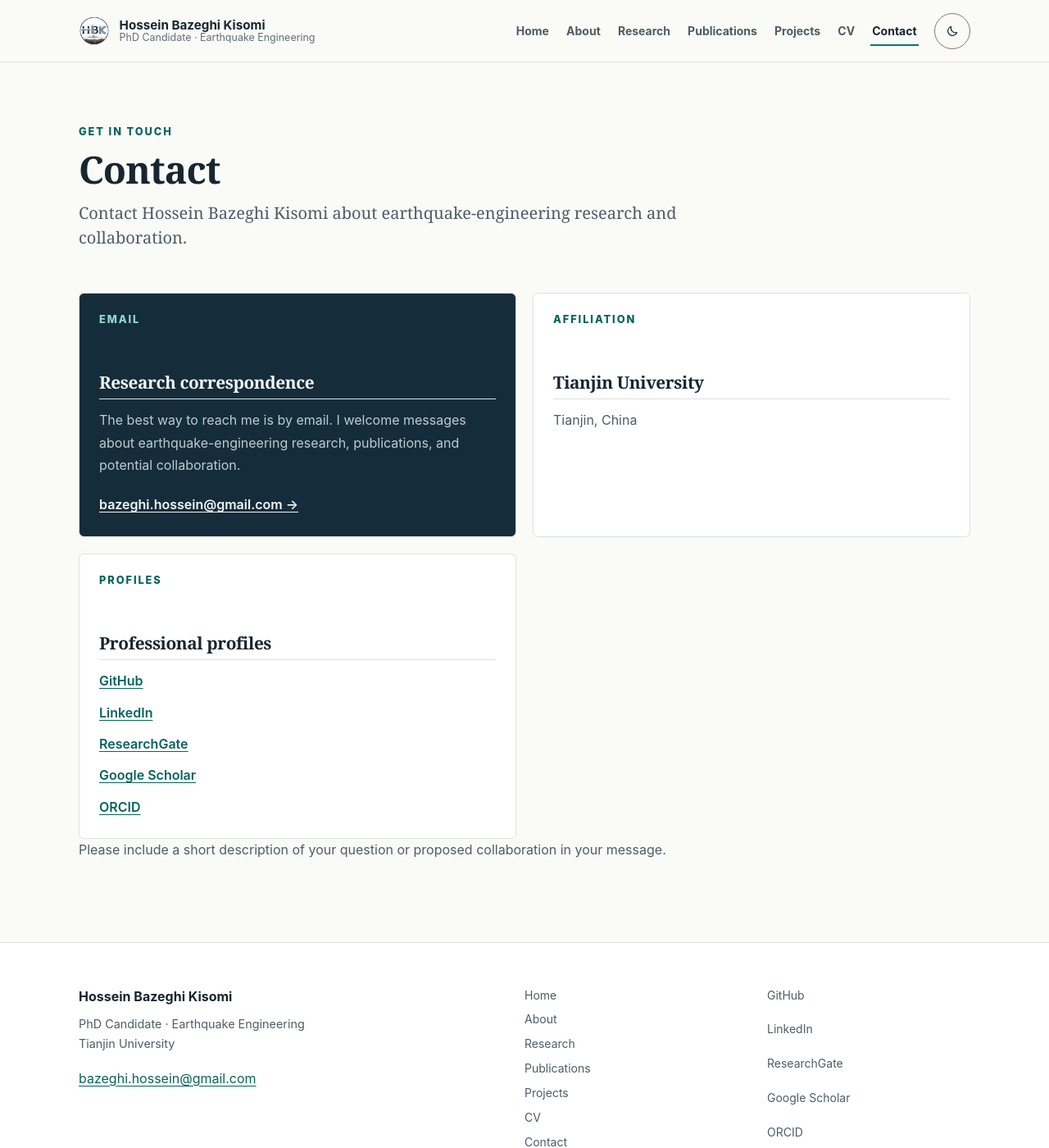
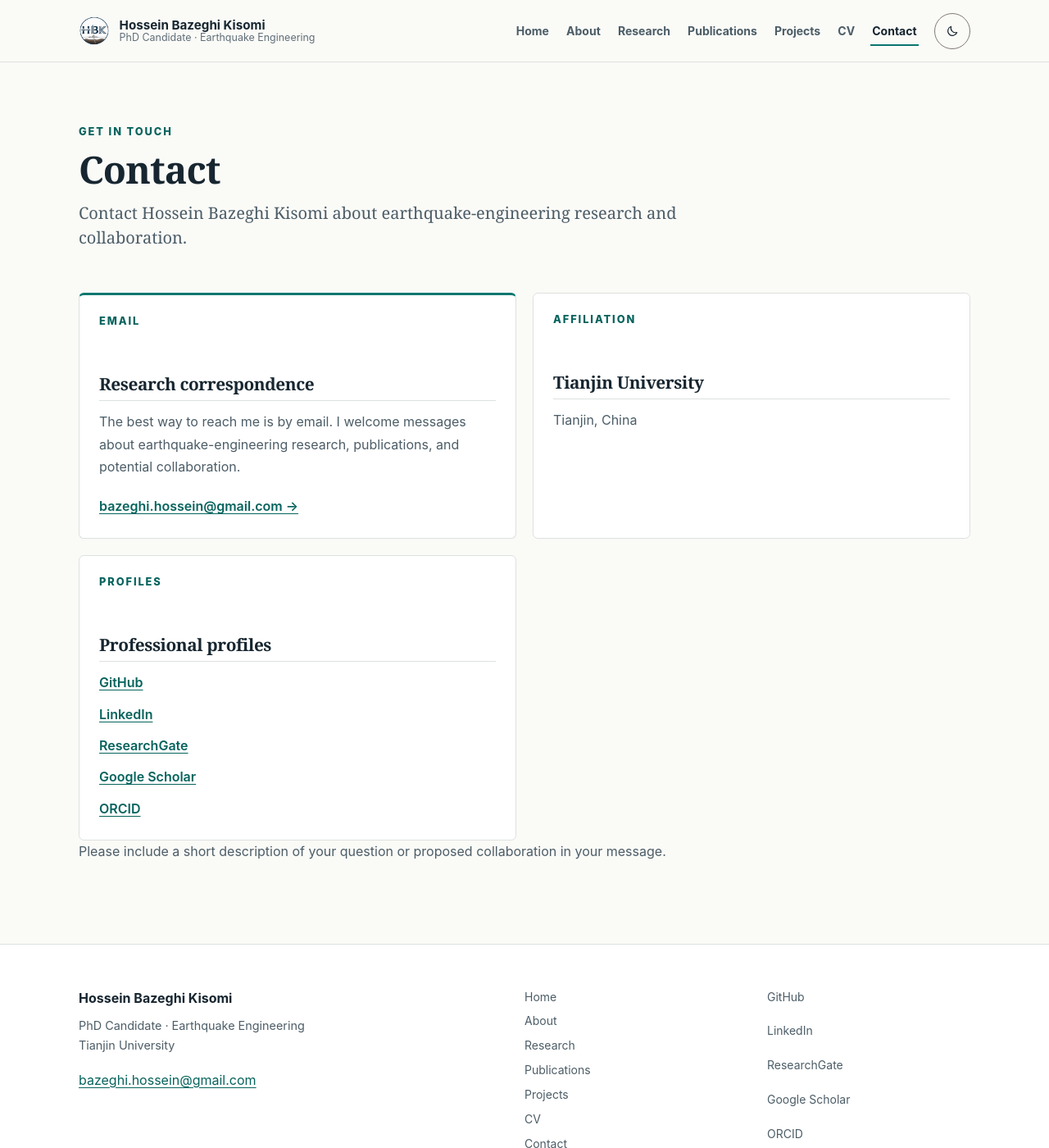
Before and after one commit to HosseinBazeghi/hosseinbazeghi.github.io, a Jekyll site: the page built from contact.md, in a window 1280 px wide and 1400 px high. Shown: the whole window at 82% size. Built offline with Jekyll 4.4.1, drawn with Linux system fonts in a browser that asks for light colours.

Commit message:
Make email contact card follow the selected theme

```diff
--- a/assets/css/main.css
+++ b/assets/css/main.css
@@ -446,9 +446,7 @@ figcaption { margin-top: .7rem; color: var(--ink-faint); font-size: .82rem; line
 .contact-card h2 { font-size: 1.3rem; line-height: 1.25; }
 .profile-links { display: grid; gap: .45rem; }
 .profile-links a { width: fit-content; }
-.contact-card--primary { display: flex; flex-direction: column; justify-content: space-between; background: var(--feature-bg); color: var(--feature-muted); }
-.contact-card--primary h2, .contact-card--primary a { color: var(--feature-text); }
-.contact-card--primary .eyebrow { color: var(--feature-accent); }
+.contact-card--primary { display: flex; flex-direction: column; justify-content: space-between; border-top: 3px solid var(--teal); }
 
 /* Footer */
 .site-footer { padding-top: 3.25rem; background: var(--paper-raised); border-top: 1px solid var(--line); }
```
